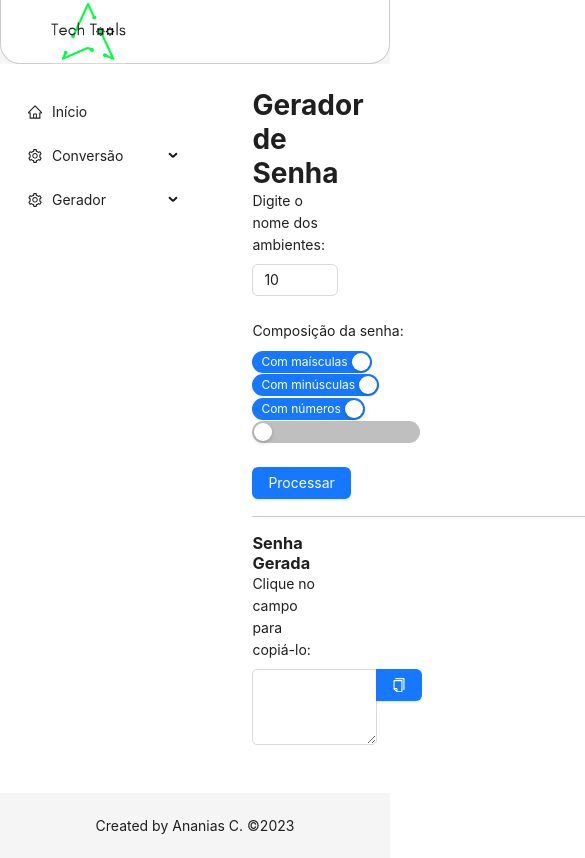
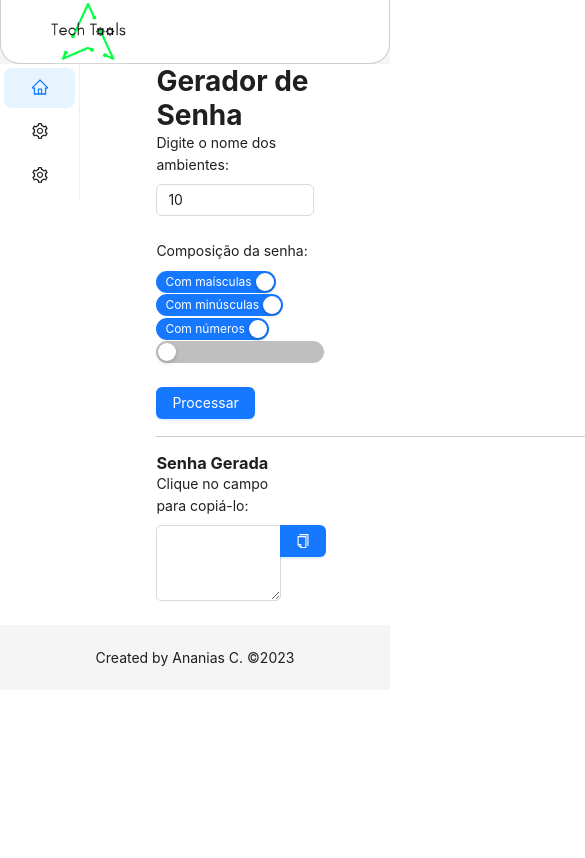
Before and after one commit to ananiasc/tech-tools, a React (Vite) app: page /generate-key in a window 390 px wide. Shown: the top 858 px of the page, 585 px wide, since content can reach past the window. Built offline with nearby package versions, Linux system fonts and the light colour scheme.

Commit message:
feat: menu com colapso para redução de tamanho em resoluções mobile

```diff
--- a/src/App.jsx
+++ b/src/App.jsx
@@ -3,6 +3,7 @@ import { Layout, Menu, theme } from 'antd';
 import { useNavigate } from "react-router-dom";
 import ContentBody from './assets/pages/content/ContentBody';
 import Logo from '/logo-sf.png?url';
+import { useEffect, useState } from 'react';
 
 const { Header, Sider, Content, Footer } = Layout;
 const getItem = (label, key, icon, children) => {
@@ -26,6 +27,24 @@ const items = [
 
 function App() {
   const navigate = useNavigate();
+  const [widthSize, setWidthSize] = useState(window.innerWidth);
+  const [collapsed, setCollapsed] = useState(false);
+
+  useEffect(() => {
+    const handleResize = () => {
+      setWidthSize(window.innerWidth);
+    };
+    window.addEventListener('resize', handleResize);
+
+    return () => {
+      window.removeEventListener('resize', handleResize);
+    };
+  }, []);
+
+  useEffect(() => {
+    setCollapsed(widthSize > 740 ? false : true);
+  }, [widthSize]);
+
   const {
     token: { colorBgContainer },
   } = theme.useToken();
@@ -53,10 +72,8 @@ function App() {
         <Menu theme="light" mode="horizontal" />
       </Header>
       <Content>
-
         <Layout
           style={{
-            padding: '24px 0',
             background: colorBgContainer,
           }}
         >
@@ -65,15 +82,12 @@ function App() {
             style={{
               background: colorBgContainer,
             }}
+            collapsed={collapsed}
           >
             <Menu
               mode="inline"
-              defaultSelectedKeys={['1']}
-              defaultOpenKeys={['sub1']}
-              style={{
-                height: '100%',
-                borderRight: 0,
-              }}
+              defaultSelectedKeys={['/']}
+              defaultOpenKeys={['/']}
               onClick={({key}) => { navigate(key) }}
               items={items}
             />
```
